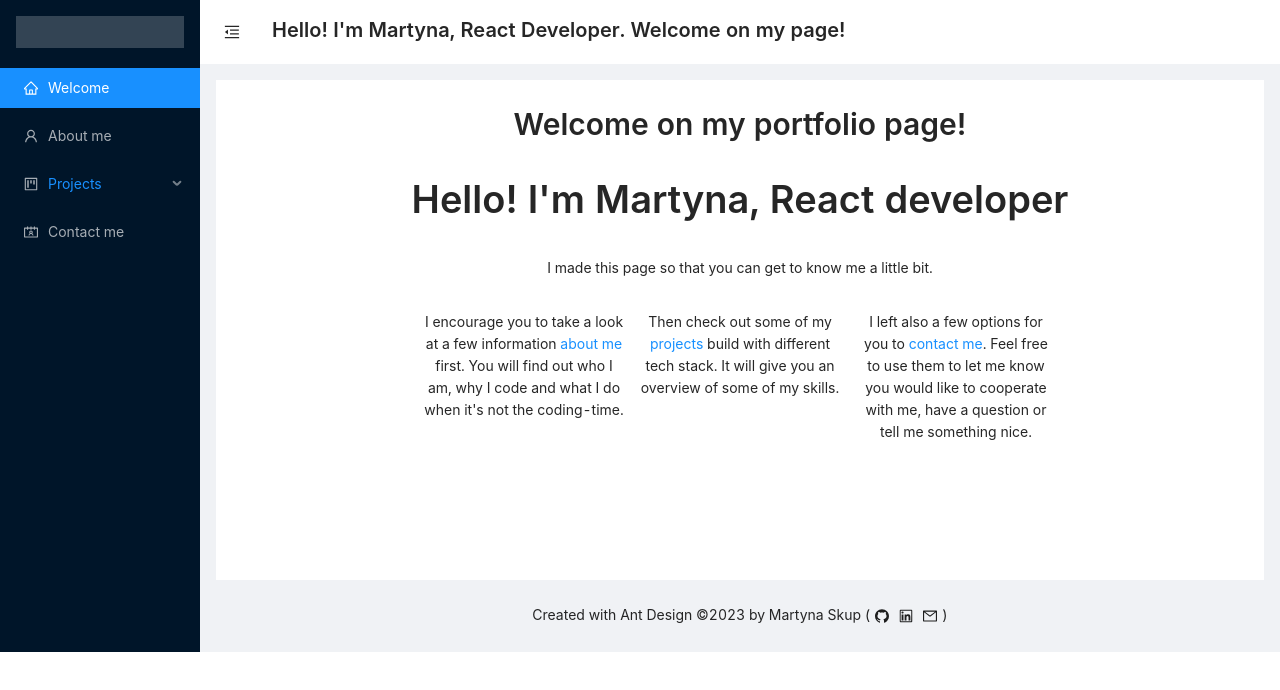
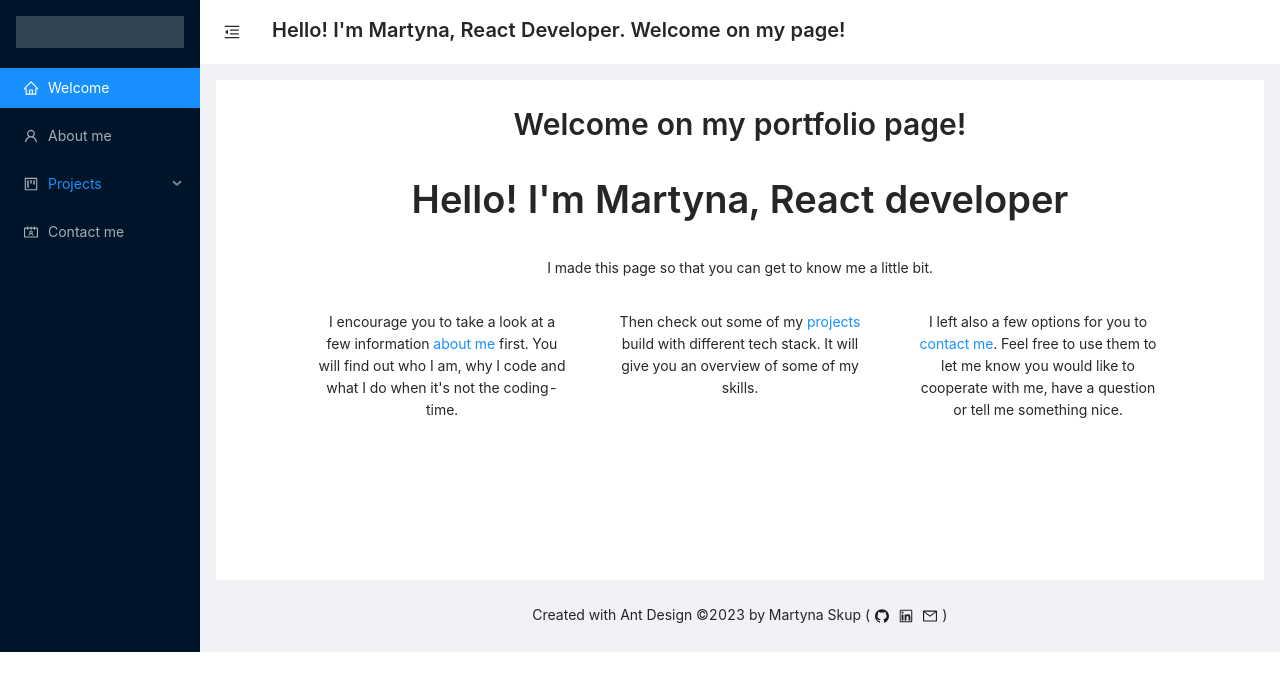
Before and after one commit to martynaskup/martynaskup.github.io, a React (Create React App) app: page / in a window 1280 px wide. Shown: the top 690 px of the page. Built offline with nearby package versions, Linux system fonts and the light colour scheme.

Commit message:
Use styled components on Home page

```diff
--- /dev/null
+++ b/src/pages/Home.styles.tsx
@@ -0,0 +1,16 @@
+import styled from 'styled-components';
+import { Space, Typography } from 'antd';
+
+export const StyledStepsSpace = styled(Space)`
+  width: 100%;
+  justify-content: space-around;
+  margin-top: 24px;
+`;
+
+export const StyledStepsTypographyText = styled(Typography.Text)`
+  display: block;
+  width: 200px;
+  @media (min-width: 992px) {
+    width: 250px;
+  }
+`;
--- a/src/pages/Home.tsx
+++ b/src/pages/Home.tsx
@@ -1,8 +1,12 @@
 import { Space, Typography } from 'antd';
 import { Link } from 'react-router-dom';
 import React from 'react';
+import { StyledStepsSpace, StyledStepsTypographyText } from './Home.styles';
+import useBreakpoint from 'antd/lib/grid/hooks/useBreakpoint';
 
 export default function Home() {
+  const { lg } = useBreakpoint();
+
   return (
     <Space direction="vertical" size="middle">
       <Typography.Title level={2}>
@@ -13,33 +17,24 @@ export default function Home() {
         <Typography.Text>
           I made this page so that you can get to know me a little bit.{' '}
         </Typography.Text>
-        <Space
-          align="start"
-          wrap
-          size="middle"
-          style={{
-            width: '100%',
-            justifyContent: 'space-around',
-            marginTop: '24px',
-          }}
-        >
-          <Typography.Text style={{ display: 'block', width: '200px' }}>
+        <StyledStepsSpace align="start" wrap size={lg ? 48 : 16}>
+          <StyledStepsTypographyText>
             I encourage you to take a look at a few information{' '}
             <Link to="/about">about me</Link> first. You will find out who I am,
             why I code and what I do when it's not the coding-time.
-          </Typography.Text>
-          <Typography.Text style={{ display: 'block', width: '200px' }}>
+          </StyledStepsTypographyText>
+          <StyledStepsTypographyText>
             Then check out some of my <Link to="/projects">projects</Link> build
             with different tech stack. It will give you an overview of some of
             my skills.
-          </Typography.Text>
-          <Typography.Text style={{ display: 'block', width: '200px' }}>
+          </StyledStepsTypographyText>
+          <StyledStepsTypographyText>
             I left also a few options for you to{' '}
             <Link to="/contact">contact me</Link>. Feel free to use them to let
             me know you would like to cooperate with me, have a question or tell
             me something nice.
-          </Typography.Text>
-        </Space>
+          </StyledStepsTypographyText>
+        </StyledStepsSpace>
       </Space>
     </Space>
   );
```
